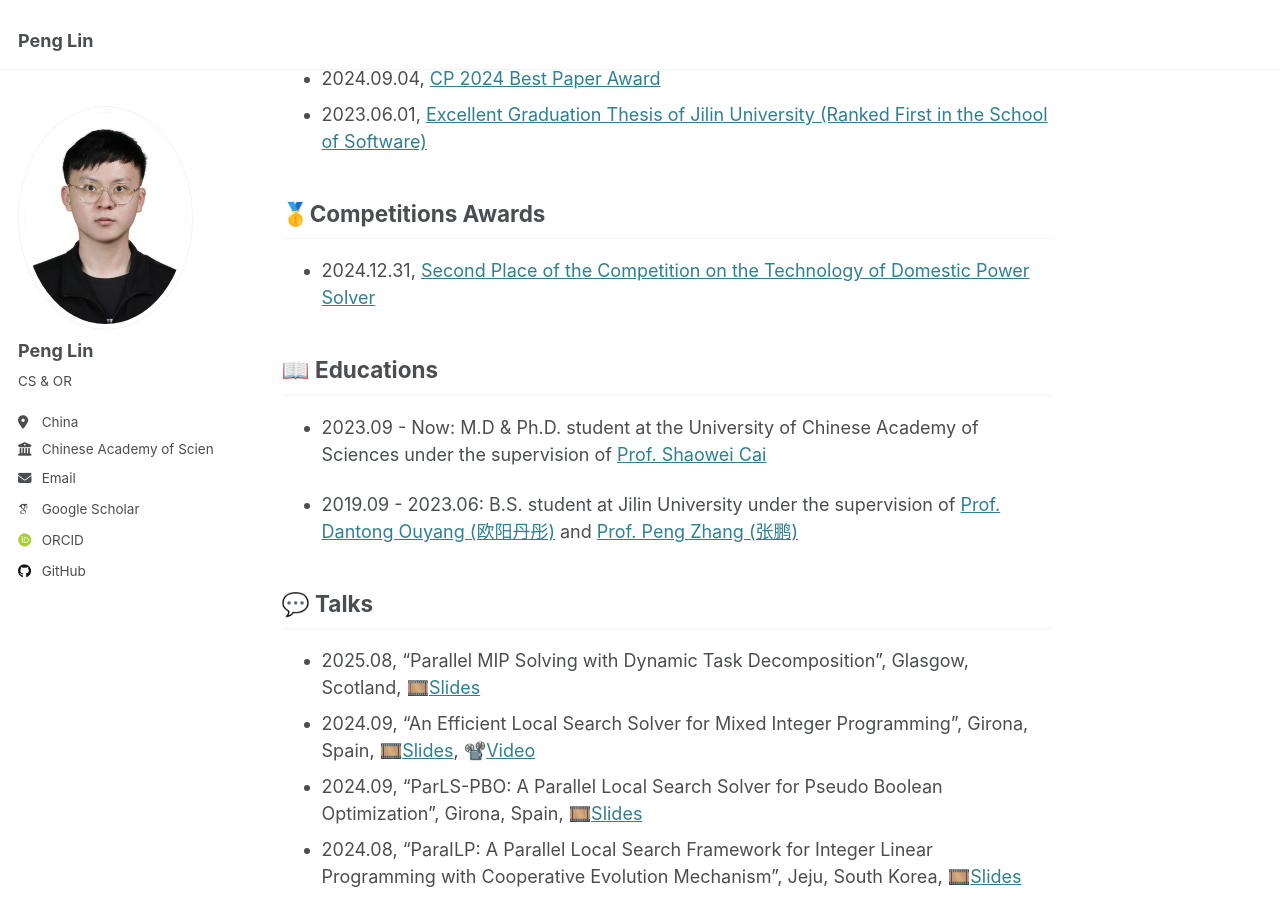
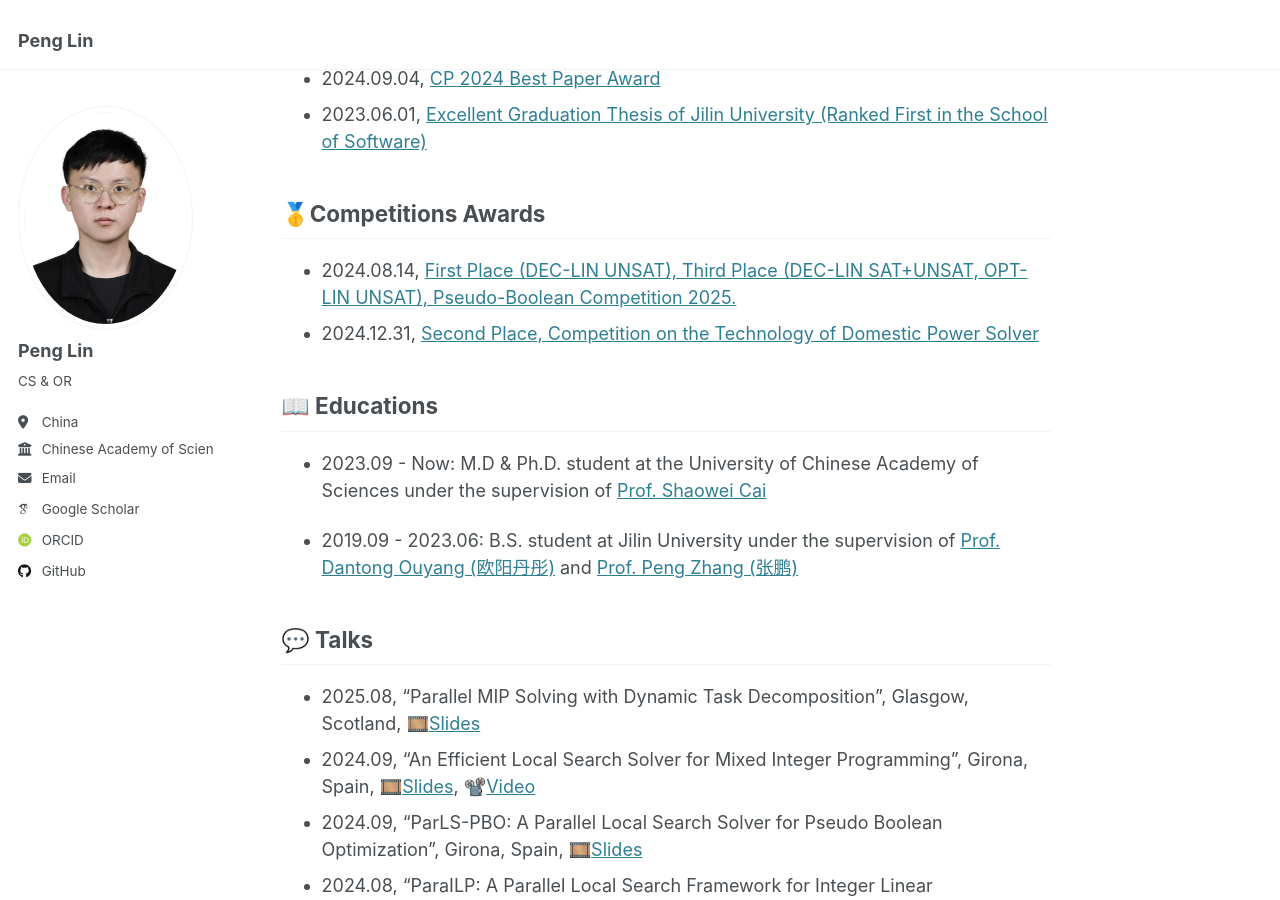
Before and after one commit to linpeng0105/linpeng0105.github.io, a Jekyll site: the page built from _pages/about.md, in a window 1280 px wide and 900 px high, scrolled down 1614 px. Built offline with Jekyll 4.4.1, drawn with Linux system fonts in a browser that asks for light colours; some web fonts are replaced.

Commit message:
Update competition awards section in about.md

```diff
--- a/_pages/about.md
+++ b/_pages/about.md
@@ -56,7 +56,8 @@
 
 ## 🥇Competitions Awards
 
-- 2024.12.31, [Second Place of the Competition on the Technology of Domestic Power Solver](http://www.is.cas.cn/xwdt2016/kyjz2016/202501/t20250101_7512775.html)
+- 2024.08.14, [First Place (DEC-LIN UNSAT), Third Place (DEC-LIN SAT+UNSAT, OPT-LIN UNSAT), Pseudo-Boolean Competition 2025.](https://www.cril.univ-artois.fr/PB25/results/ranking.php?idev=115&cpuLimit=3605&altSel=1)
+- 2024.12.31, [Second Place, Competition on the Technology of Domestic Power Solver](http://www.is.cas.cn/xwdt2016/kyjz2016/202501/t20250101_7512775.html)
 
 ## 📖 Educations
 - 2023.09 - Now: M.D & Ph.D. student at the University of Chinese Academy of Sciences under the supervision of [Prof. Shaowei Cai](http://lcs.ios.ac.cn/~caisw/)
```
